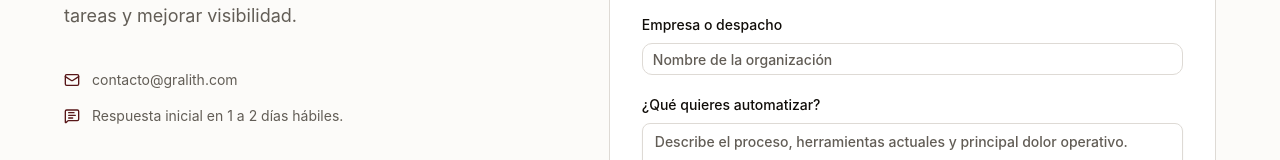
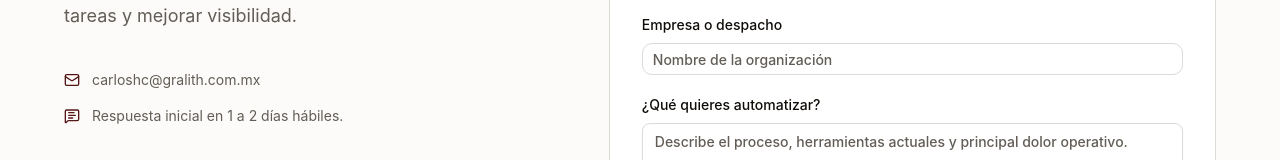
Before and after one commit to CarlosHC777/gralith-website, a Next.js app: page /contacto in a window 1280 px wide. Shown: the part 355-515 px from the top of the page. Built offline with nearby package versions, Linux system fonts and the light colour scheme; no server answers.

Commit message:
chore: update Gralith domain and contact email (#2)

```diff
--- a/src/app/contacto/page.tsx
+++ b/src/app/contacto/page.tsx
@@ -5,6 +5,7 @@ import { SectionHeading } from "@/components/marketing/section-heading";
 import { Button } from "@/components/ui/button";
 import { Input } from "@/components/ui/input";
 import { Textarea } from "@/components/ui/textarea";
+import { siteConfig } from "@/lib/site";
 
 export const metadata: Metadata = {
   title: "Contacto",
@@ -28,7 +29,9 @@ export default function ContactPage() {
           <div className="mt-10 space-y-4 text-sm text-muted-foreground">
             <div className="flex items-center gap-3">
               <Mail className="size-4 text-primary" aria-hidden="true" />
-              contacto@gralith.com
+              <a href={`mailto:${siteConfig.email}`} className="hover:text-foreground">
+                {siteConfig.email}
+              </a>
             </div>
             <div className="flex items-center gap-3">
               <MessageSquareText
@@ -40,7 +43,12 @@ export default function ContactPage() {
           </div>
         </div>
 
-        <form className="rounded-lg border border-border bg-card p-6 md:p-8">
+        <form
+          action={`mailto:${siteConfig.email}`}
+          method="post"
+          encType="text/plain"
+          className="rounded-lg border border-border bg-card p-6 md:p-8"
+        >
           <div className="grid gap-5">
             <label className="grid gap-2 text-sm font-medium">
               Nombre
--- a/src/lib/site.ts
+++ b/src/lib/site.ts
@@ -1,6 +1,10 @@
 export const siteConfig = {
   name: "Gralith",
-  url: process.env.NEXT_PUBLIC_SITE_URL ?? "https://gralith.com",
+  url: "https://gralith.com.mx",
+  // Temporary deployment URL. Canonical, Open Graph, JSON-LD, robots and sitemap
+  // should keep using `url` as the final public domain.
+  temporaryDeploymentUrl: "https://gralith-website.vercel.app",
+  email: "carloshc@gralith.com.mx",
   description:
     "Gralith diseña sistemas de automatización de procesos para centralizar información, reducir tareas manuales y dar visibilidad operativa.",
 };
```
